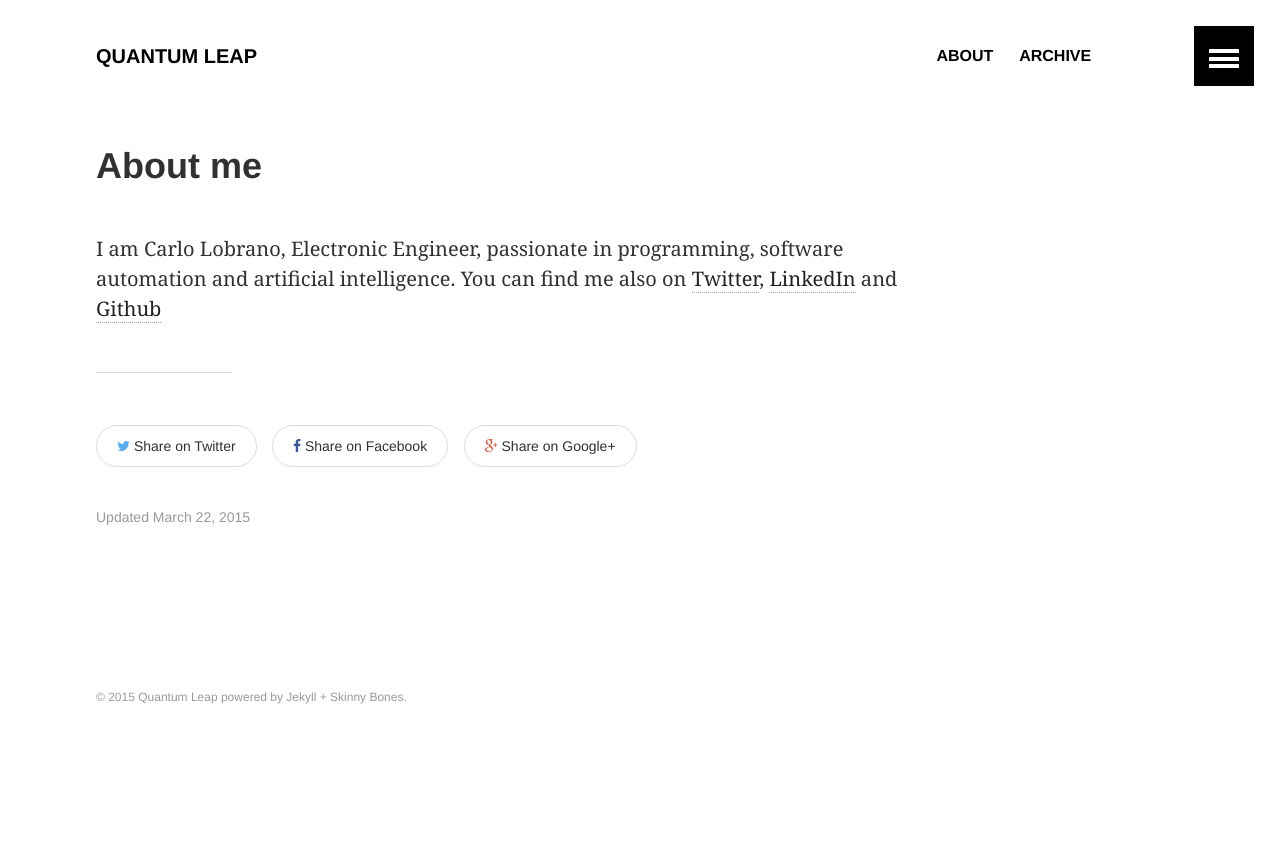
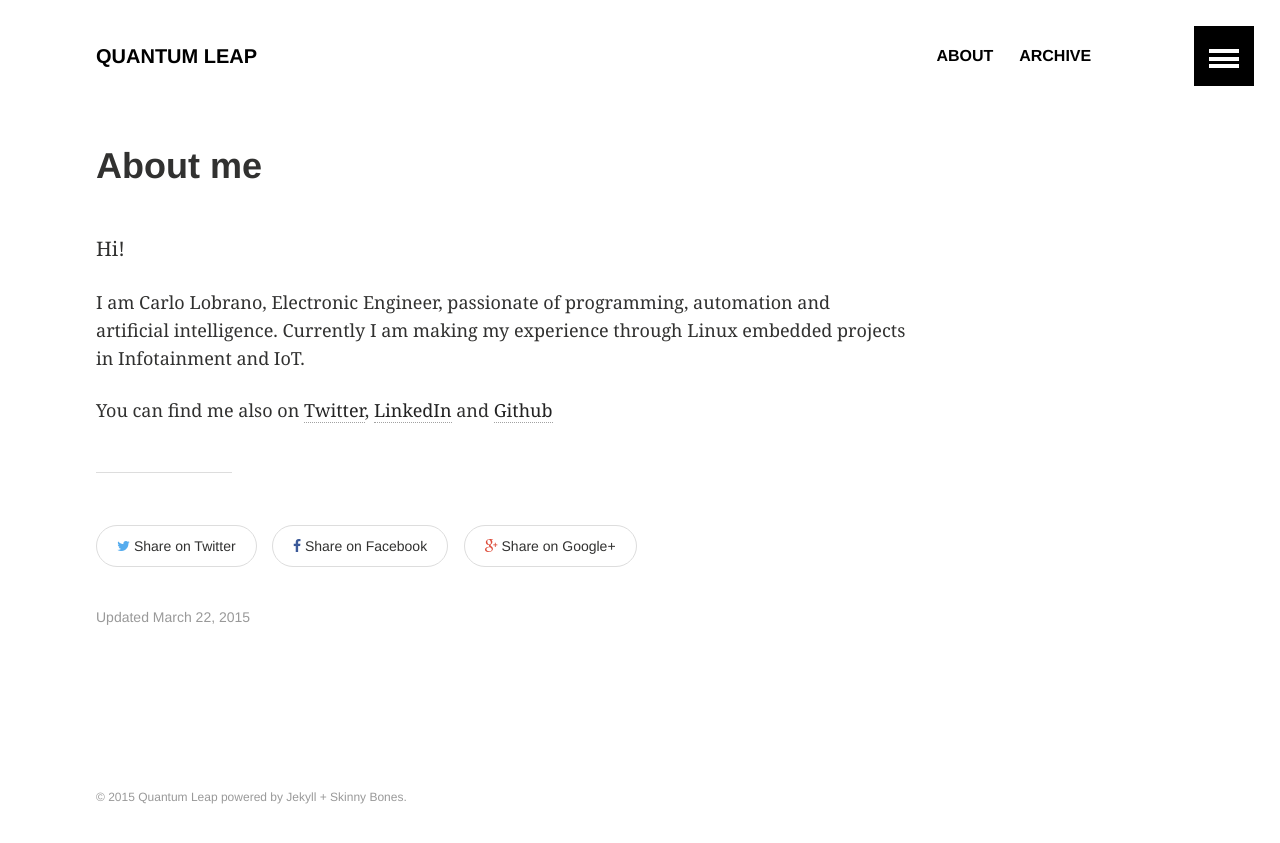
Before and after one commit to clobrano/clobrano.github.io, a Jekyll site: the page built from about/index.md, in a window 1280 px wide. Shown: the top 843 px of the page. Built offline with Jekyll 4.4.1, drawn with Linux system fonts in a browser that asks for light colours.

Commit message:
update about.me

```diff
--- a/about/index.md
+++ b/about/index.md
@@ -11,4 +11,8 @@ image:
 ads: false
 ---
 
-I am Carlo Lobrano, Electronic Engineer, passionate in programming, software automation and artificial intelligence. You can find me also on [Twitter](https://twitter.com/carlolobrano), [LinkedIn](http://www.linkedin.com/pub/carlo-lobrano/21/235/694/en) and [Github](https://github.com/clobrano)
+Hi!
+
+I am Carlo Lobrano, Electronic Engineer, passionate of programming, automation and artificial intelligence. Currently I am making my experience through Linux embedded projects in Infotainment and IoT.
+
+You can find me also on [Twitter](https://twitter.com/carlolobrano), [LinkedIn](http://www.linkedin.com/pub/carlo-lobrano/21/235/694/en) and [Github](https://github.com/clobrano)
```
